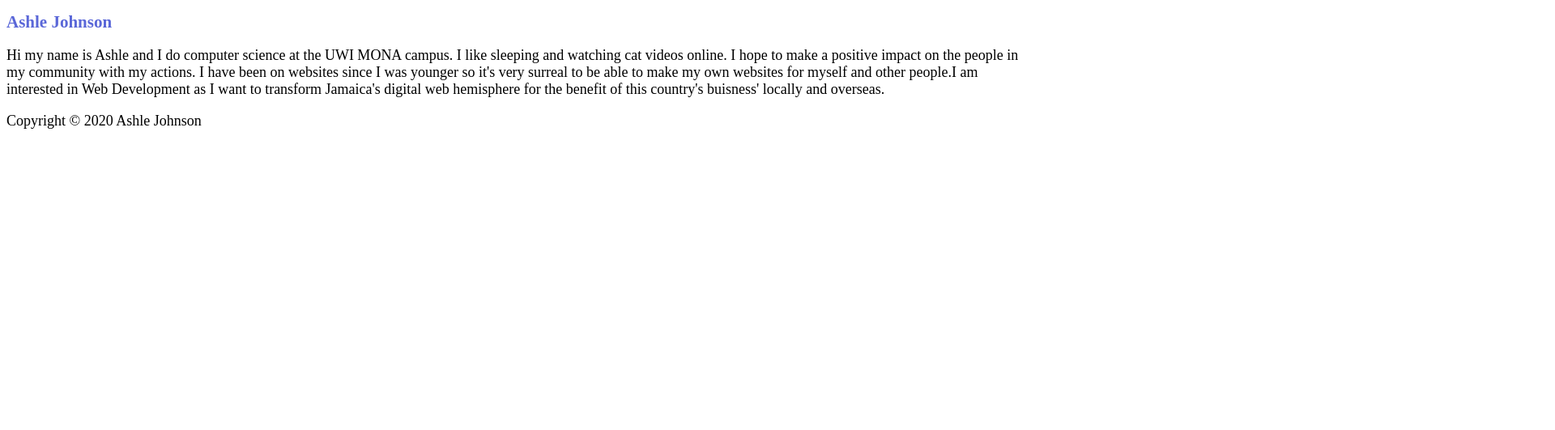
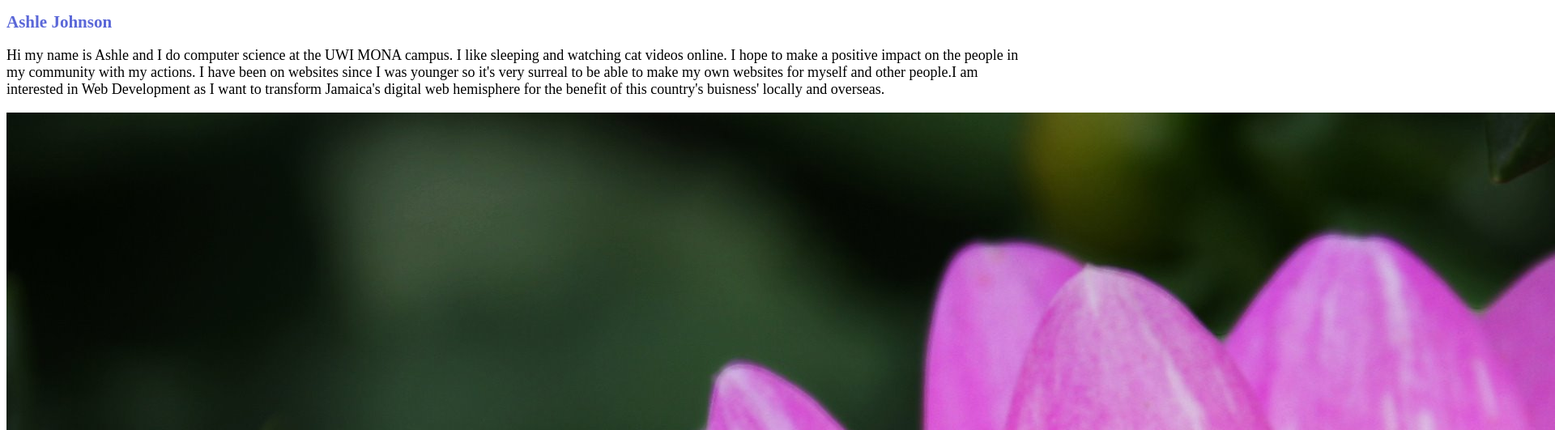
Before and after one commit to ashdot/info2180-lab1, a plain HTML site: page index.html in a window 1280 px wide. Shown: the part 85-616 px from the top of the page at 81% size, 1920 px wide, since content can reach past the window. Drawn offline with Linux system fonts and the light colour scheme.

Commit message:
Added image of Beautiful Pink Flower

```diff
--- a/index.html
+++ b/index.html
@@ -20,6 +20,7 @@
     so it's very surreal to be able to make my own websites for myself and other people.I am interested in Web Development as I
     want to transform Jamaica's digital web hemisphere for the benefit of this country's buisness' locally and overseas.
 </p>
+<img src = "Beautiful-pink-flower_-_West_Virginia_-_ForestWander-3436808907.jpeg" alt = "Beautiful Pink Flower">
 </main>
 <footer>
     <p>Copyright &copy; 2020 Ashle Johnson</p>
```
Also changed, not shown: Beautiful-pink-flower_-_West_Virginia_-_ForestWander-3436808907.jpeg (added).
